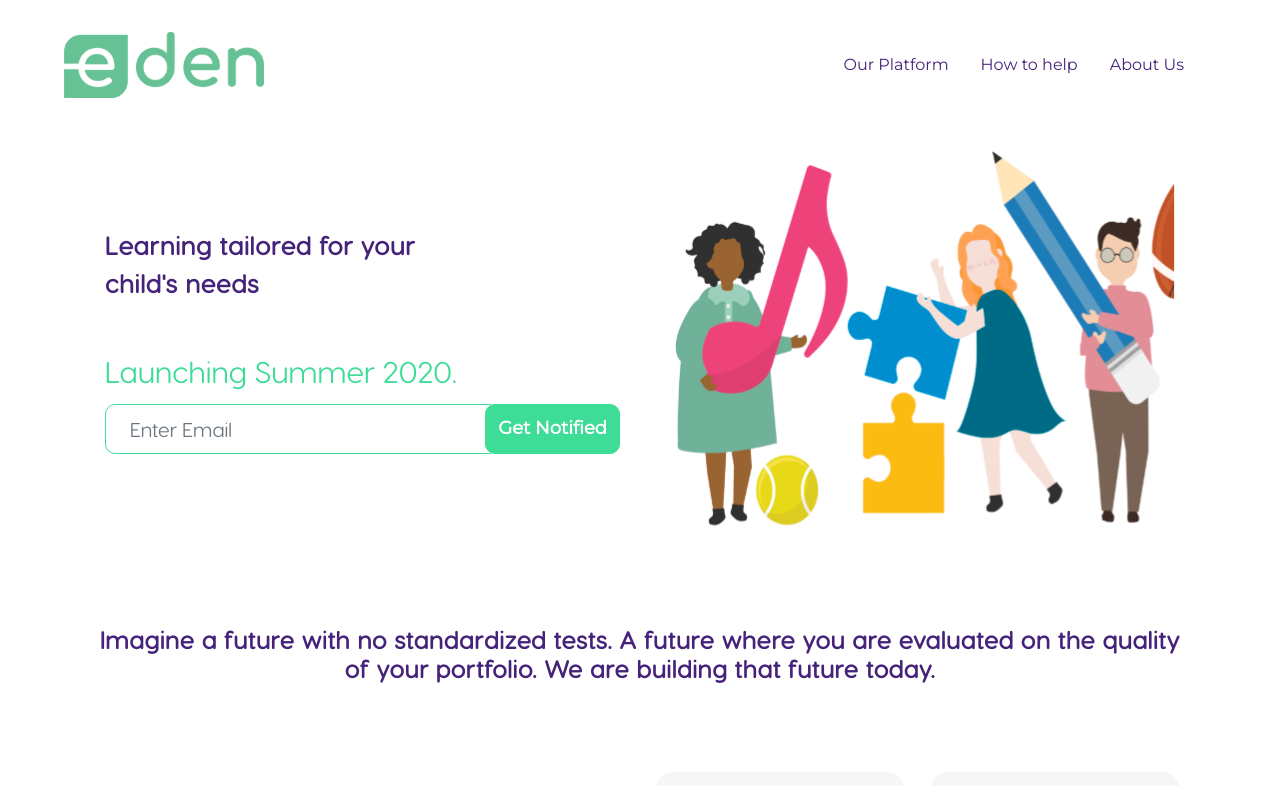
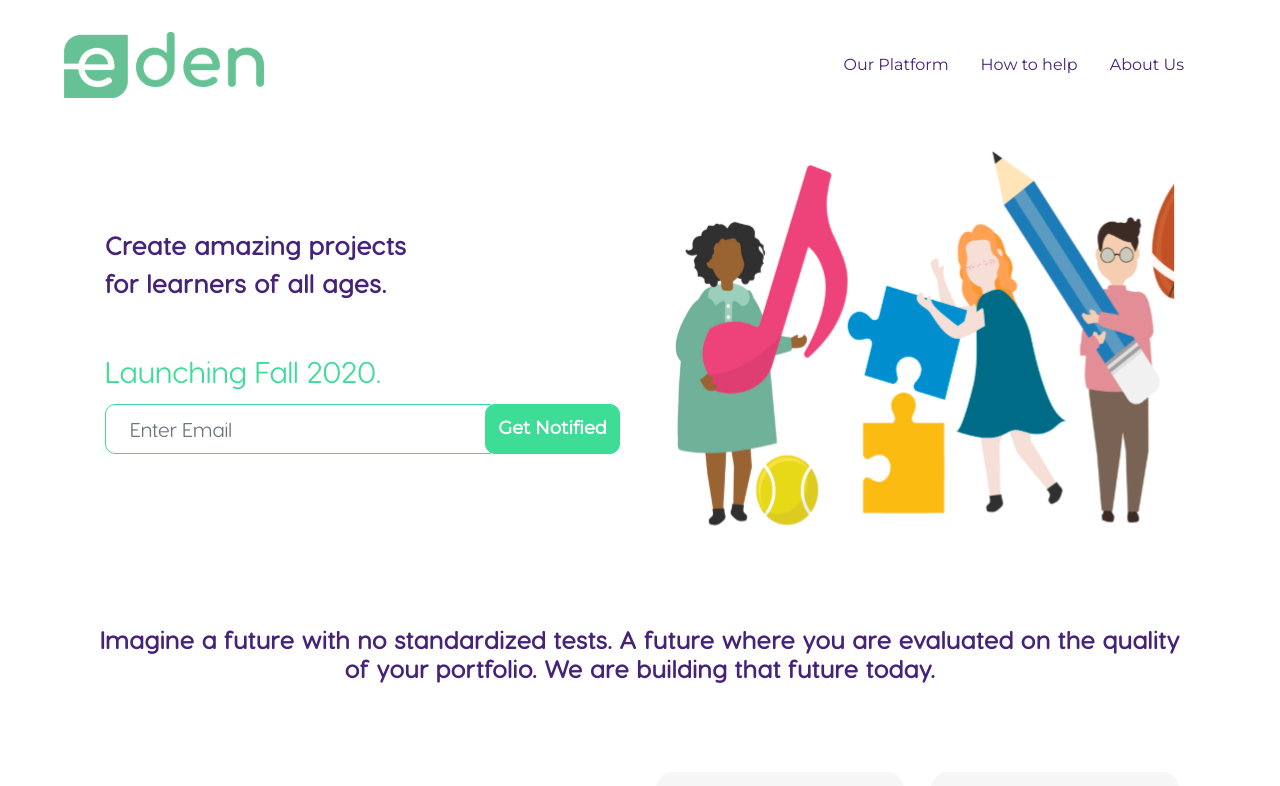
Before and after one commit to eden-learning/eden-client, a React (Create React App) app: page / in a window 1280 px wide. Shown: the top 786 px of the page. Built offline with nearby package versions, Linux system fonts and the light colour scheme.

Commit message:
Feat: Edit text in email form section

```diff
--- a/src/components/EmailForm.js
+++ b/src/components/EmailForm.js
@@ -23,11 +23,11 @@ export default function EmailForm({ className }) {
 
   return (
     <div className={className}>
-      <h3 className="hero-section-text hero-section-text-top  mt-5">
-        Learning tailored for your
+      <h3 className="hero-section-text hero-section-text-top mt-5">
+        Create amazing projects
       </h3>
-      <h3 className="hero-section-text mb-5">child&apos;s needs</h3>
-      <h4 className="hero-section-title">Launching Summer 2020.</h4>
+      <h3 className="hero-section-text mb-5">for learners of all ages.</h3>
+      <h4 className="hero-section-title">Launching Fall 2020.</h4>
       <form className="input-group mb-3" onSubmit={handleSubmit}>
         <input
           type="email"
```
